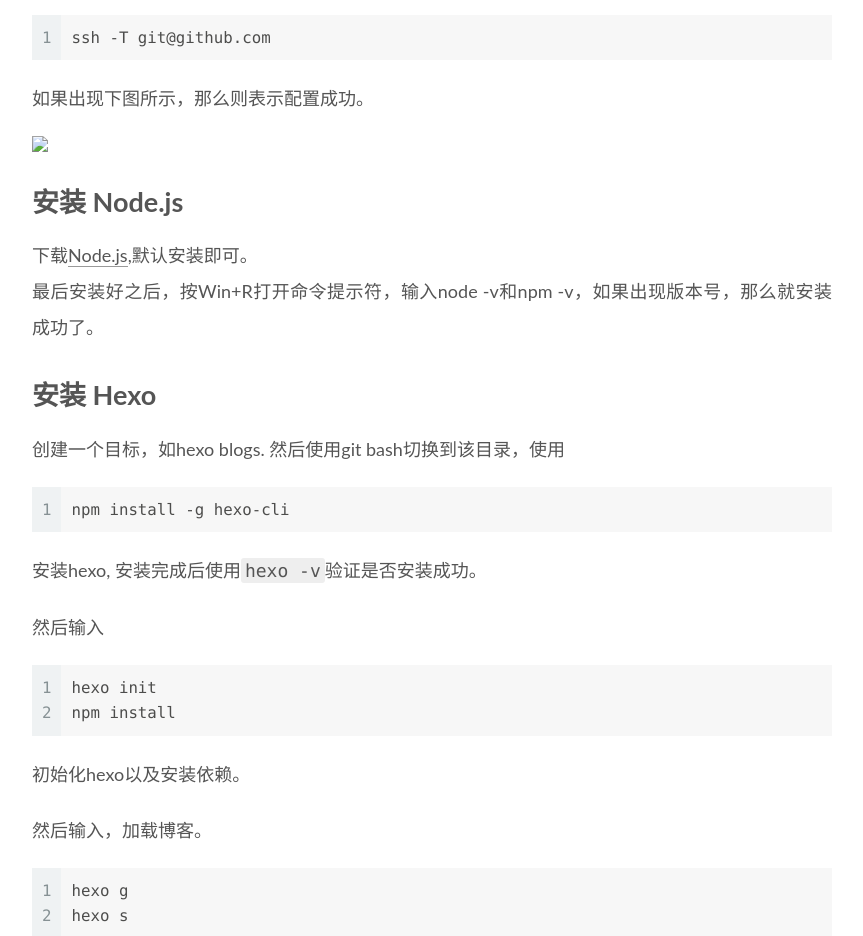
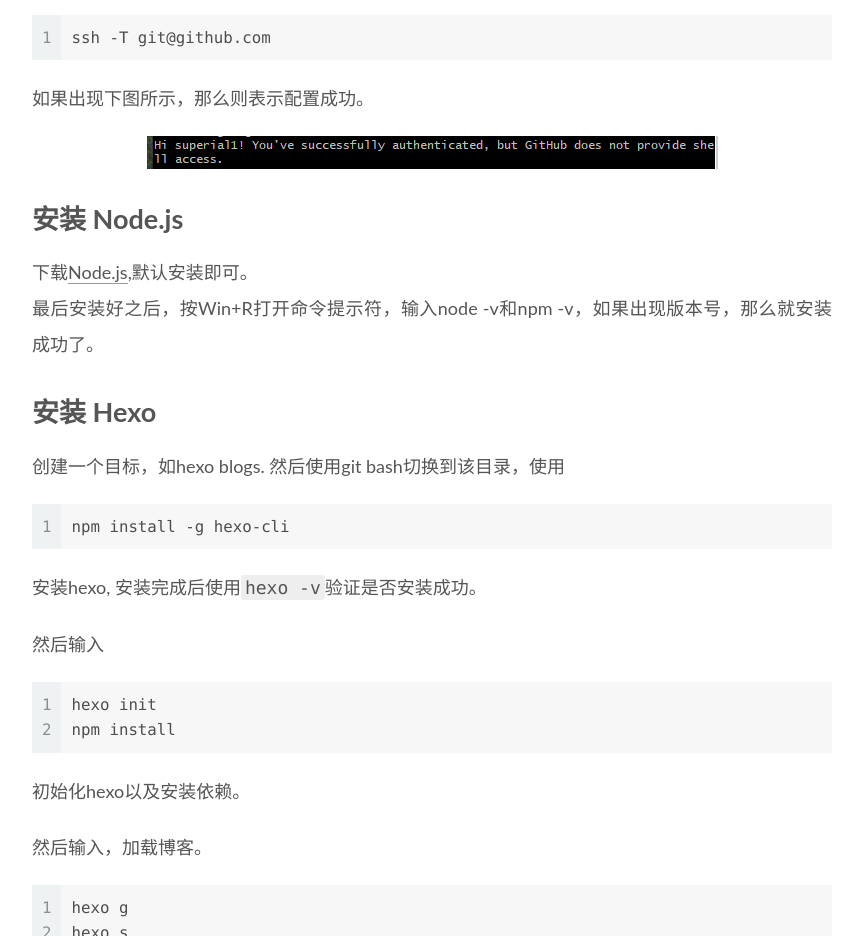
Before and after one commit to superial1/superial1.github.io, a plain HTML site: page 2022/11/26/使用hexo框架、github搭建个人博客网站/index.html in a window 1280 px wide. Shown: the part 1240-2176 px from the top of the page, without its empty margins (368-1231 px from the left). Drawn offline with Linux system fonts and the light colour scheme.

Commit message:
Site updated: 2022-11-26 19:54:52

```diff
--- a/2022/11/26/使用hexo框架、github搭建个人博客网站/index.html
+++ b/2022/11/26/使用hexo框架、github搭建个人博客网站/index.html
@@ -27,7 +27,7 @@
 <meta property="og:site_name" content="superial&#39;s blogs">
 <meta property="og:description" content="简单记录一下使用Hexo和Github搭建个人博客网站的过程，以备后续查阅。 安装 Git首先下载git,默认安装即可。 然后打开git bash界面，输入以下命令。 12git config --global user.name &quot;your name&quot;git config --global user.email &quot;your email&quot; 用户名和邮箱根据注">
 <meta property="og:locale" content="zh_CN">
-<meta property="og:image" content="http://yxfan.top/.top//figure1.png">
+<meta property="og:image" content="http://yxfan.top/2022/11/26/%E4%BD%BF%E7%94%A8hexo%E6%A1%86%E6%9E%B6%E3%80%81github%E6%90%AD%E5%BB%BA%E4%B8%AA%E4%BA%BA%E5%8D%9A%E5%AE%A2%E7%BD%91%E7%AB%99/figure1.png">
 <meta property="article:published_time" content="2022-11-26T07:44:48.460Z">
 <meta property="article:modified_time" content="2022-11-26T11:49:17.111Z">
 <meta property="article:author" content="superial">
@@ -35,7 +35,7 @@
 <meta property="article:tag" content="Github">
 <meta property="article:tag" content="Blog 搭建">
 <meta name="twitter:card" content="summary">
-<meta name="twitter:image" content="http://yxfan.top/.top//figure1.png">
+<meta name="twitter:image" content="http://yxfan.top/2022/11/26/%E4%BD%BF%E7%94%A8hexo%E6%A1%86%E6%9E%B6%E3%80%81github%E6%90%AD%E5%BB%BA%E4%B8%AA%E4%BA%BA%E5%8D%9A%E5%AE%A2%E7%BD%91%E7%AB%99/figure1.png">
 
 <link rel="canonical" href="http://yxfan.top/2022/11/26/%E4%BD%BF%E7%94%A8hexo%E6%A1%86%E6%9E%B6%E3%80%81github%E6%90%AD%E5%BB%BA%E4%B8%AA%E4%BA%BA%E5%8D%9A%E5%AE%A2%E7%BD%91%E7%AB%99/">
 
@@ -231,7 +231,7 @@
 <p>将秘钥粘贴到SSH框中。<br>在git bash 界面 再次输入</p>
 <figure class="highlight plaintext"><table><tr><td class="gutter"><pre><span class="line">1</span><br></pre></td><td class="code"><pre><span class="line">ssh -T git@github.com</span><br></pre></td></tr></table></figure>
 <p>如果出现下图所示，那么则表示配置成功。</p>
-<p><img src="/.top//figure1.png"></p>
+<p><img src="/2022/11/26/%E4%BD%BF%E7%94%A8hexo%E6%A1%86%E6%9E%B6%E3%80%81github%E6%90%AD%E5%BB%BA%E4%B8%AA%E4%BA%BA%E5%8D%9A%E5%AE%A2%E7%BD%91%E7%AB%99/figure1.png"></p>
 <h1 id="安装-Node-js"><a href="#安装-Node-js" class="headerlink" title="安装 Node.js"></a>安装 Node.js</h1><p>下载<a target="_blank" rel="noopener" href="https://git-scm.com/download/win">Node.js</a>,默认安装即可。<br>最后安装好之后，按Win+R打开命令提示符，输入node -v和npm -v，如果出现版本号，那么就安装成功了。</p>
 <h1 id="安装-Hexo"><a href="#安装-Hexo" class="headerlink" title="安装 Hexo"></a>安装 Hexo</h1><p>创建一个目标，如hexo blogs. 然后使用git bash切换到该目录，使用</p>
 <figure class="highlight plaintext"><table><tr><td class="gutter"><pre><span class="line">1</span><br></pre></td><td class="code"><pre><span class="line">npm install -g hexo-cli</span><br></pre></td></tr></table></figure>
--- a/css/main.css
+++ b/css/main.css
@@ -1168,7 +1168,7 @@ pre .javascript .function {
 }
 .links-of-author a::before,
 .links-of-author span.exturl::before {
-  background: #5deeff;
+  background: #13b9ff;
   border-radius: 50%;
   content: ' ';
   display: inline-block;
```
Also changed, not shown: index.html (+1 -1 lines).
